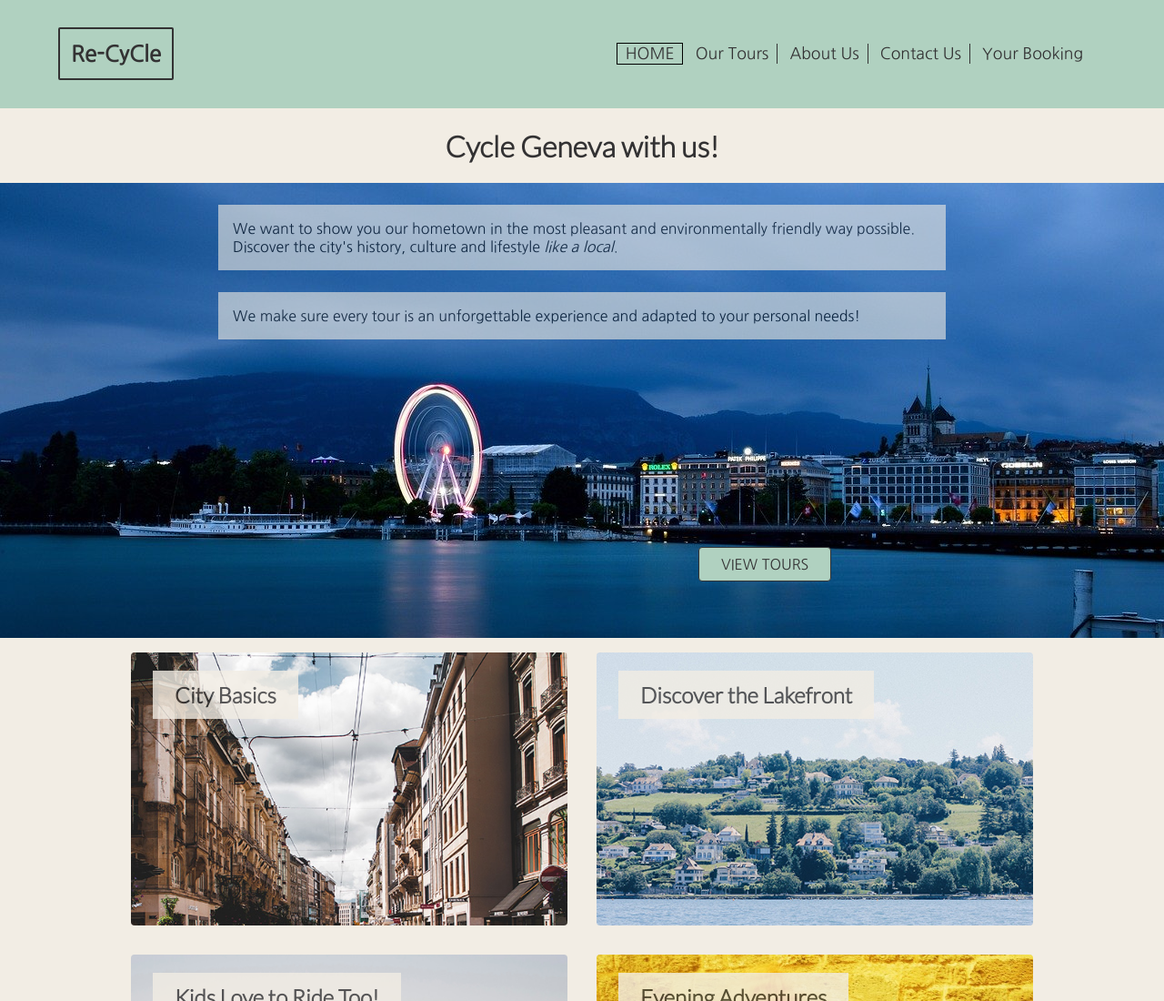
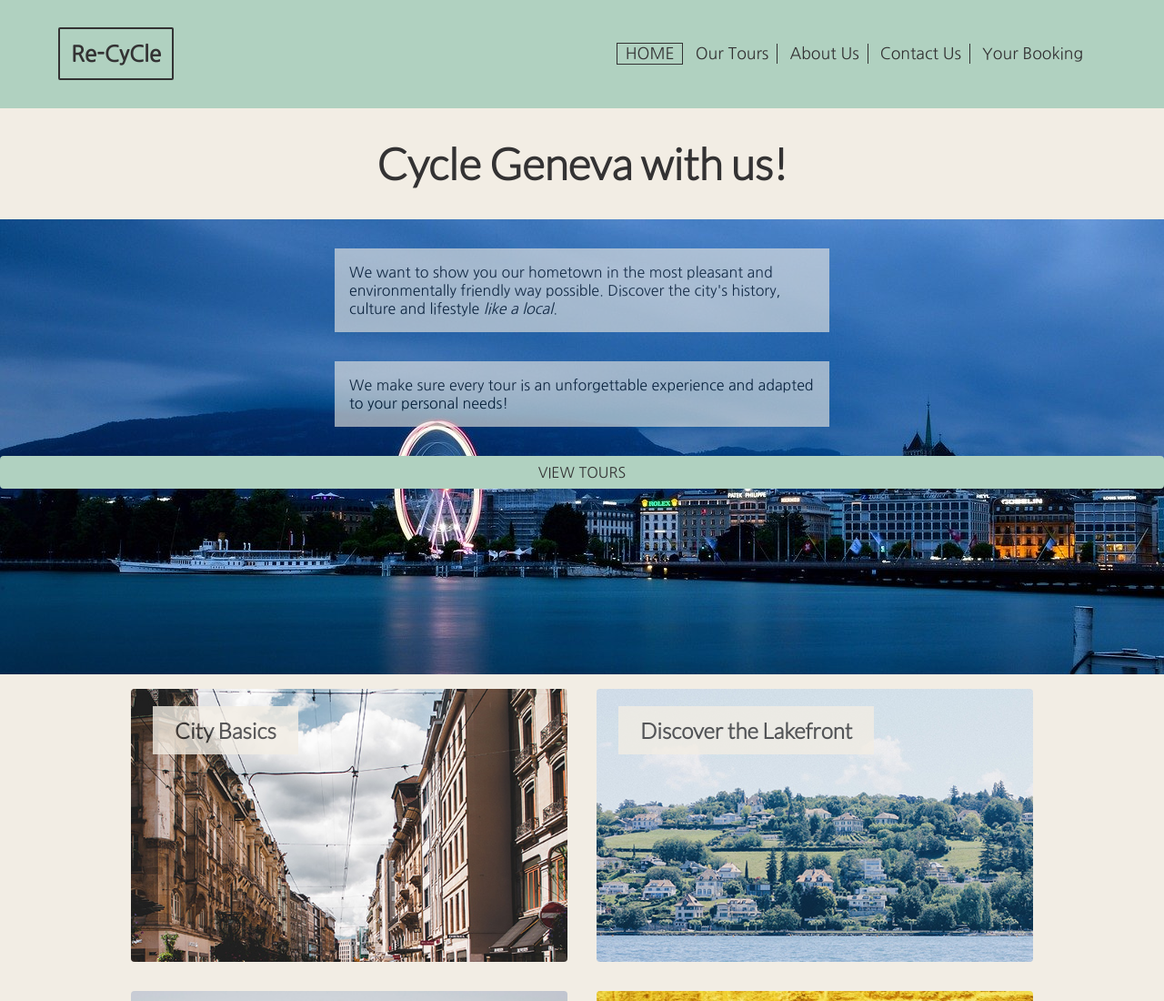
Before and after one commit to utvaer/cross.course-project1, a plain HTML site: page index.html in a window 1280 px wide. Shown: the top 1100 px of the page at 91% size. Drawn offline with Linux system fonts and the light colour scheme.

Commit message:
smaller update style.css

```diff
--- a/css/style.css
+++ b/css/style.css
@@ -56,10 +56,6 @@ h1 {
   z-index: 1;
 }
 
-.active {
-  text-transform: uppercase;
-  border: 1px solid black;
-}
 a {
   color: #333233;
   text-decoration: none;
@@ -100,8 +96,6 @@ footer a {
   background-color: #f2ede4;
   opacity: 0.6;
   padding: 1em;
-  max-width: 60%;
-  margin: 1.5em auto;
 }
 
 .home-button {
@@ -109,13 +103,13 @@ footer a {
   background-color: #b0d1c0;
   color: #333233;
   text-decoration: none;
+  text-align: center;
   padding: 0.5em 1.5em;
-  border: 1px solid #333233;
+  border: none;
   border-radius: 4px;
   text-transform: uppercase;
-  position: absolute;
-  top: 80%;
-  left: 60%;
+  display: block;
+  margin: 1em auto;
 }
 
 .home-button:hover {
@@ -436,7 +430,7 @@ textarea {
   }
 
   h1 {
-    font-size: 1.5em;
+    font-size: 2em;
   }
   .footer-info {
     flex-direction: column;
@@ -455,6 +449,10 @@ textarea {
     min-height: 550px;
     background-position: 100%;
     overflow: hidden;
+  }
+  .home-banner p {
+    max-width: 50%;
+    margin: 2em auto;
   }
 
   .container1,
@@ -509,30 +507,36 @@ textarea {
 /* ------------------------------ DESKTOP -------------------------------------------*/
 
 @media only screen and (min-width: 768px) {
+  h1 {
+    font-size: 3em;
+  }
   header input {
     display: none;
   }
-  header ul {
+  .main-nav ul {
     text-align: left;
     margin: 0;
     padding: 1em;
     top: 0;
     width: 100%;
   }
-  header li {
+  .main-nav li {
     font-size: 1.1em;
     display: inline-block;
     padding: 0 0.5em;
     border-right: 1px solid #333233;
   }
-  header li:last-child {
+  .main-nav li:last-child {
     border-right: none;
   }
   header .fas,
   .fa-bars {
     display: none;
   }
-
+  .active {
+    text-transform: uppercase;
+    border: 1px solid #333233;
+  }
   .home-banner,
   .tours-banner,
   .about-banner,
@@ -561,6 +565,10 @@ textarea {
     background-size: cover;
     height: 500px;
     width: 100%;
+  }
+  .home-banner p {
+    max-width: 40%;
+    margin: 2em auto;
   }
 
   .flex {
```
